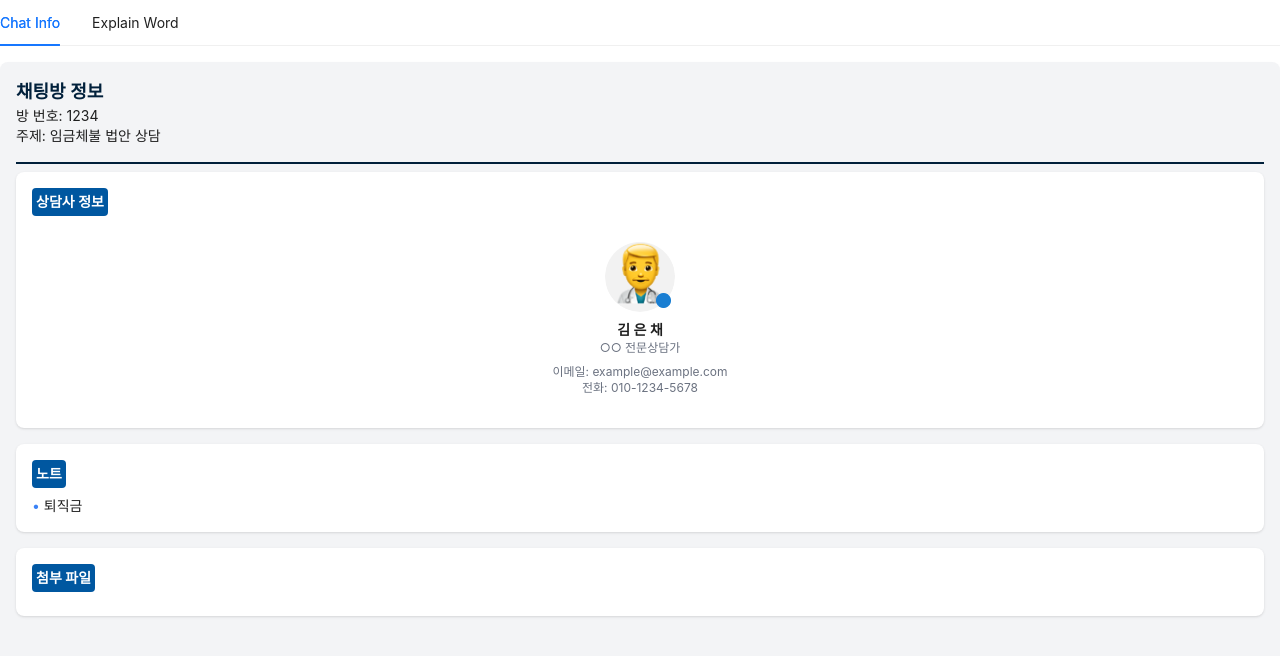
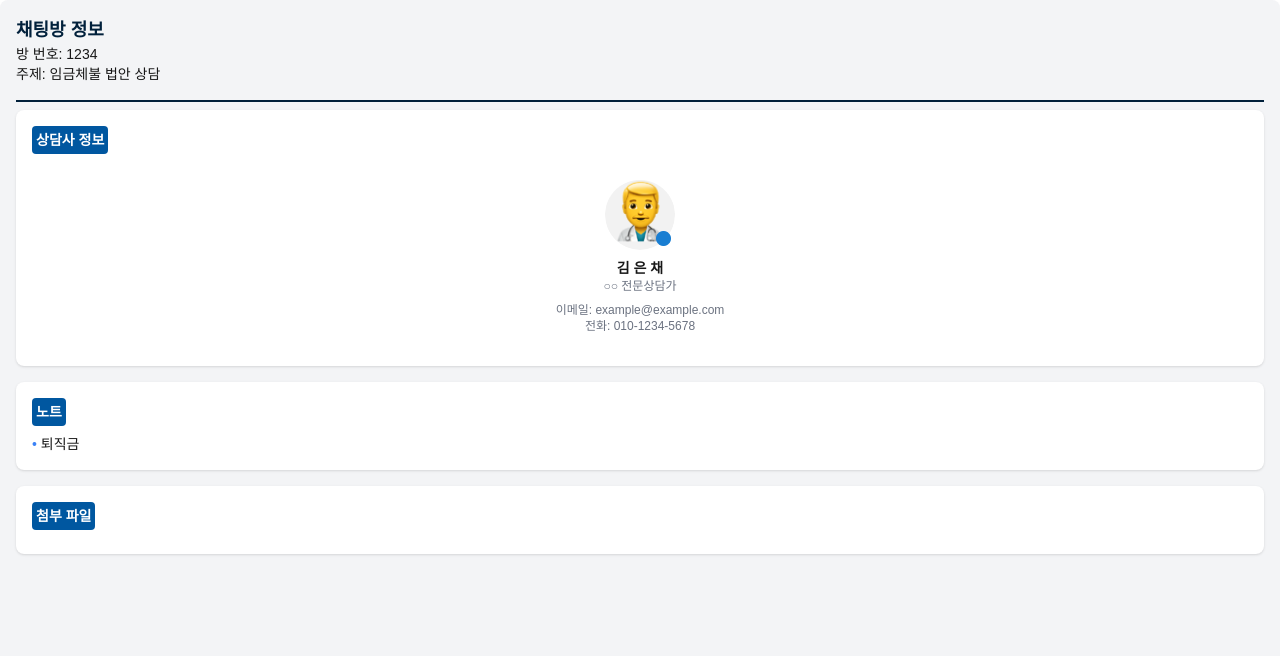
Before and after one commit to LawCare/Law_Care-FE, a Next.js app: page /chat-info in a window 1280 px wide. Shown: the top 656 px of the page. Built offline with nearby package versions, Linux system fonts and the light colour scheme.

Commit message:
feat: tabs작업중

```diff
--- a/src/app/(chat)/chat-info/page.jsx
+++ b/src/app/(chat)/chat-info/page.jsx
@@ -1,25 +1,13 @@
 'use client';
-import React, { useState } from 'react';
-import { Tabs } from 'antd';
 import ChatInfo from '@/components/ChatInfo/ChatInfo';
 import ExplainWord from '@/components/ChatInfo/ExplainWord';
 
 const ChatInfoPage = () => {
-  const [activeTabKey, setActiveTabKey] = useState('1'); // 초기 활성 탭은 ChatInfo
-
-  const handleTabChange = (key) => {
-    setActiveTabKey(key); // 탭 변경 시 activeTabKey 업데이트
-  };
-
   return (
-    <Tabs activeKey={activeTabKey} onChange={handleTabChange}>
-      <Tabs.TabPane tab="Chat Info" key="1">
-        <ChatInfo onExplainClick={() => setActiveTabKey('2')} /> {/* 퇴직금 클릭 시 ExplainWord로 이동 */}
-      </Tabs.TabPane>
-      <Tabs.TabPane tab="Explain Word" key="2">
-        <ExplainWord />
-      </Tabs.TabPane>
-    </Tabs>
+    <div>
+      <ChatInfo />
+      <ExplainWord />
+    </div>
   );
 };
 
```
